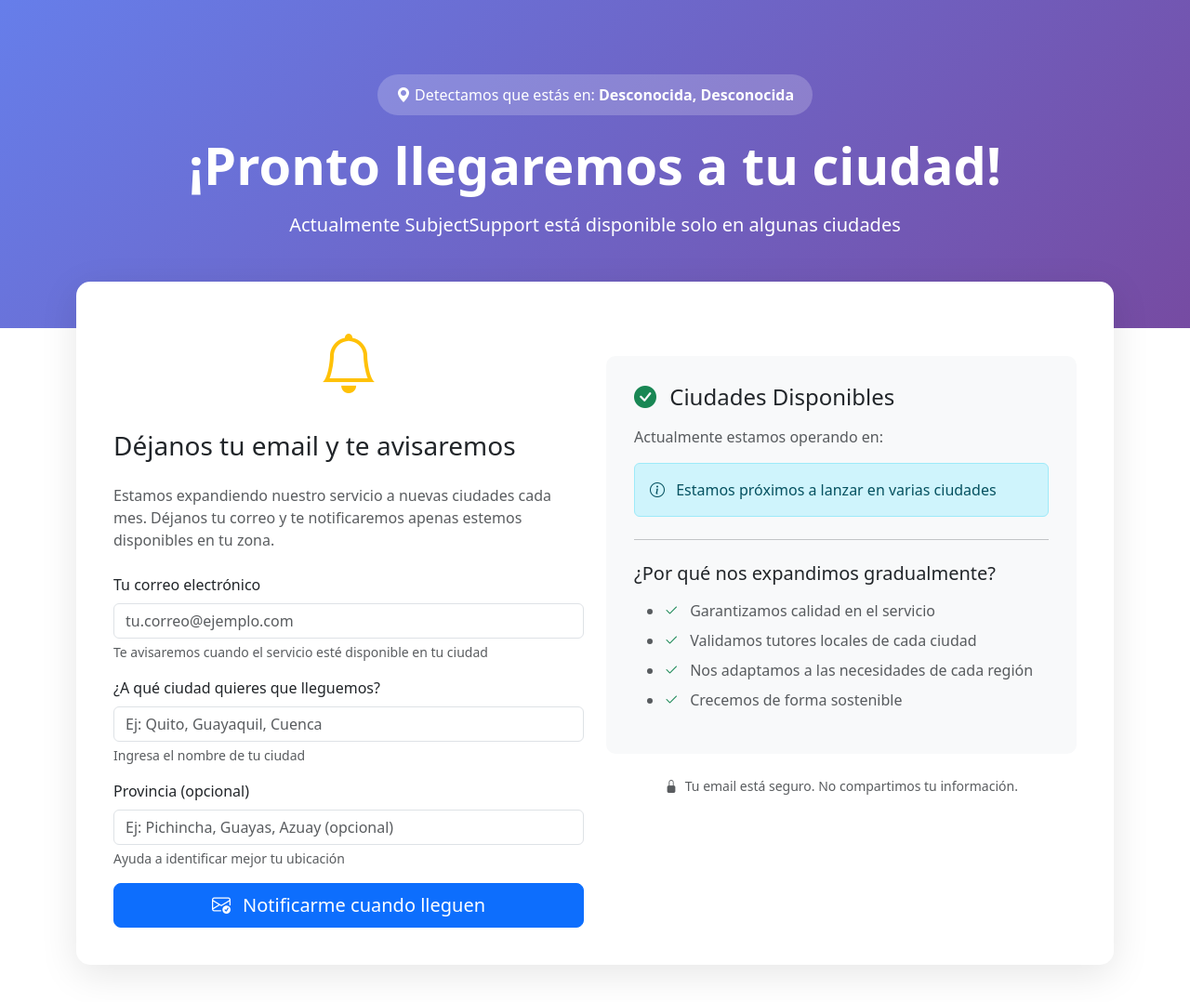
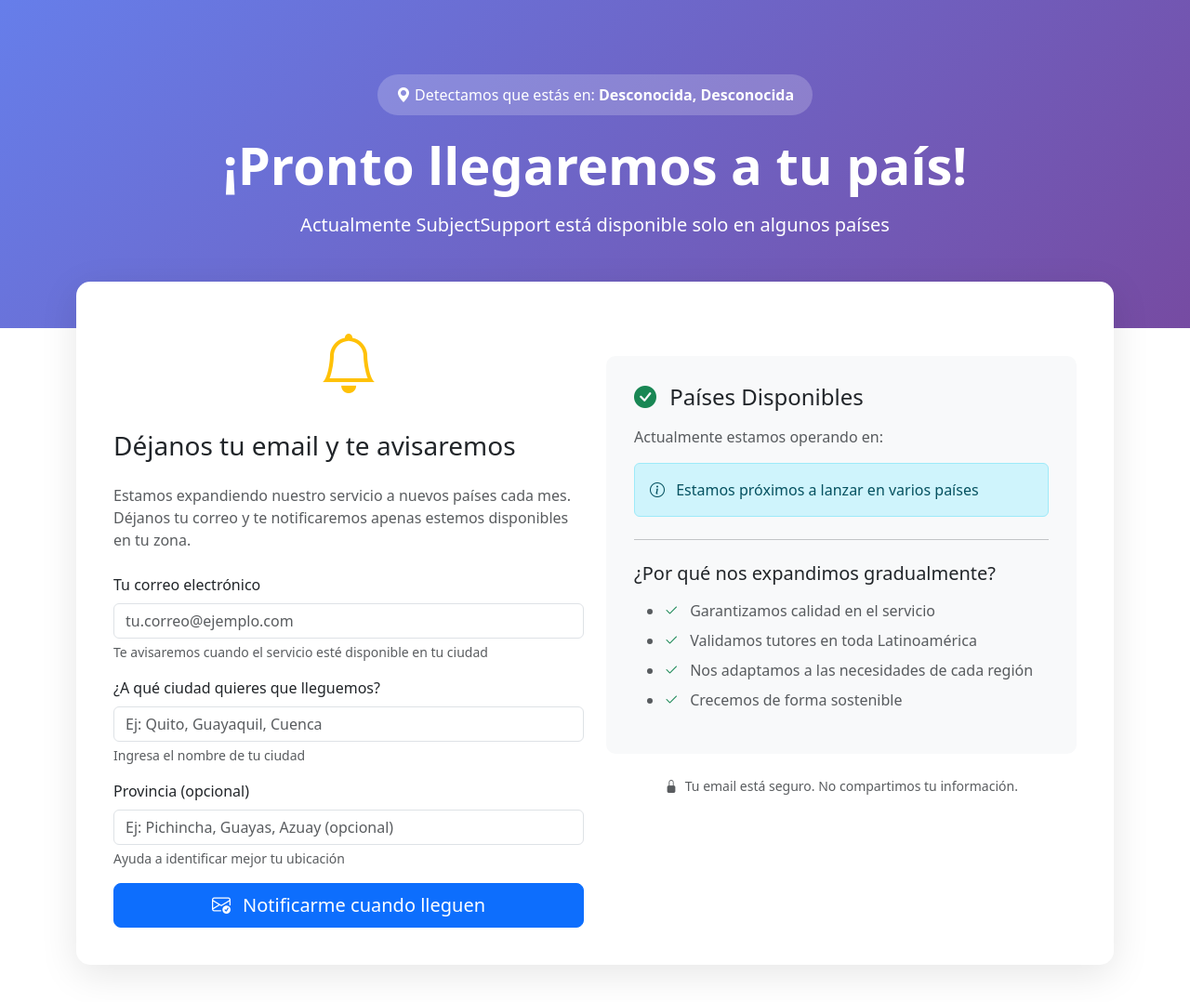
Before and after one commit to levi1519/subjectSupport, a Django app: page /servicio-no-disponible/ in a window 1280 px wide. Shown: the top 1078 px of the page at 93% size. Run offline with Django 5.2, Linux system fonts and the light colour scheme; data that the repository does not hold is empty; parts of the project's set-up code (start-up, migrations or seed data) failed here and were passed over.

Commit message:
fix: BUG-003 and BUG-009 ciudad→país copy in tutor_selection and servicio_no_disponible

```diff
--- a/templates/core/servicio_no_disponible.html
+++ b/templates/core/servicio_no_disponible.html
@@ -62,8 +62,8 @@
                     Ubicación: <strong>{{ geo_country|default:"Desconocida" }}</strong>
                 {% endif %}
             </div>
-            <h1 class="display-4 fw-bold mb-3">¡Pronto llegaremos a tu ciudad!</h1>
-            <p class="lead">Actualmente SubjectSupport está disponible solo en algunas ciudades</p>
+            <h1 class="display-4 fw-bold mb-3">¡Pronto llegaremos a tu país!</h1>
+            <p class="lead">Actualmente SubjectSupport está disponible solo en algunos países</p>
         </div>
     </div>
 
@@ -76,7 +76,7 @@
                     </div>
                     <h2 class="h3 mb-4">Déjanos tu email y te avisaremos</h2>
                     <p class="text-muted mb-4">
-                        Estamos expandiendo nuestro servicio a nuevas ciudades cada mes.
+                        Estamos expandiendo nuestro servicio a nuevos países cada mes.
                         Déjanos tu correo y te notificaremos apenas estemos disponibles en tu zona.
                     </p>
 
@@ -142,7 +142,7 @@
                     <div class="available-cities">
                         <h3 class="h4 mb-3">
                             <i class="bi bi-check-circle-fill text-success me-2"></i>
-                            Ciudades Disponibles
+                            Países Disponibles
                         </h3>
                         <p class="text-muted mb-3">
                             Actualmente estamos operando en:
@@ -160,7 +160,7 @@
                         {% else %}
                             <div class="alert alert-info">
                                 <i class="bi bi-info-circle me-2"></i>
-                                Estamos próximos a lanzar en varias ciudades
+                                Estamos próximos a lanzar en varios países
                             </div>
                         {% endif %}
 
@@ -174,7 +174,7 @@
                             </li>
                             <li class="mb-2">
                                 <i class="bi bi-check2 text-success me-2"></i>
-                                Validamos tutores locales de cada ciudad
+                                Validamos tutores en toda Latinoamérica
                             </li>
                             <li class="mb-2">
                                 <i class="bi bi-check2 text-success me-2"></i>
```
Also changed, not shown: apps/academicTutoring/templates/core/tutor_selection.html (+4 -4 lines).
